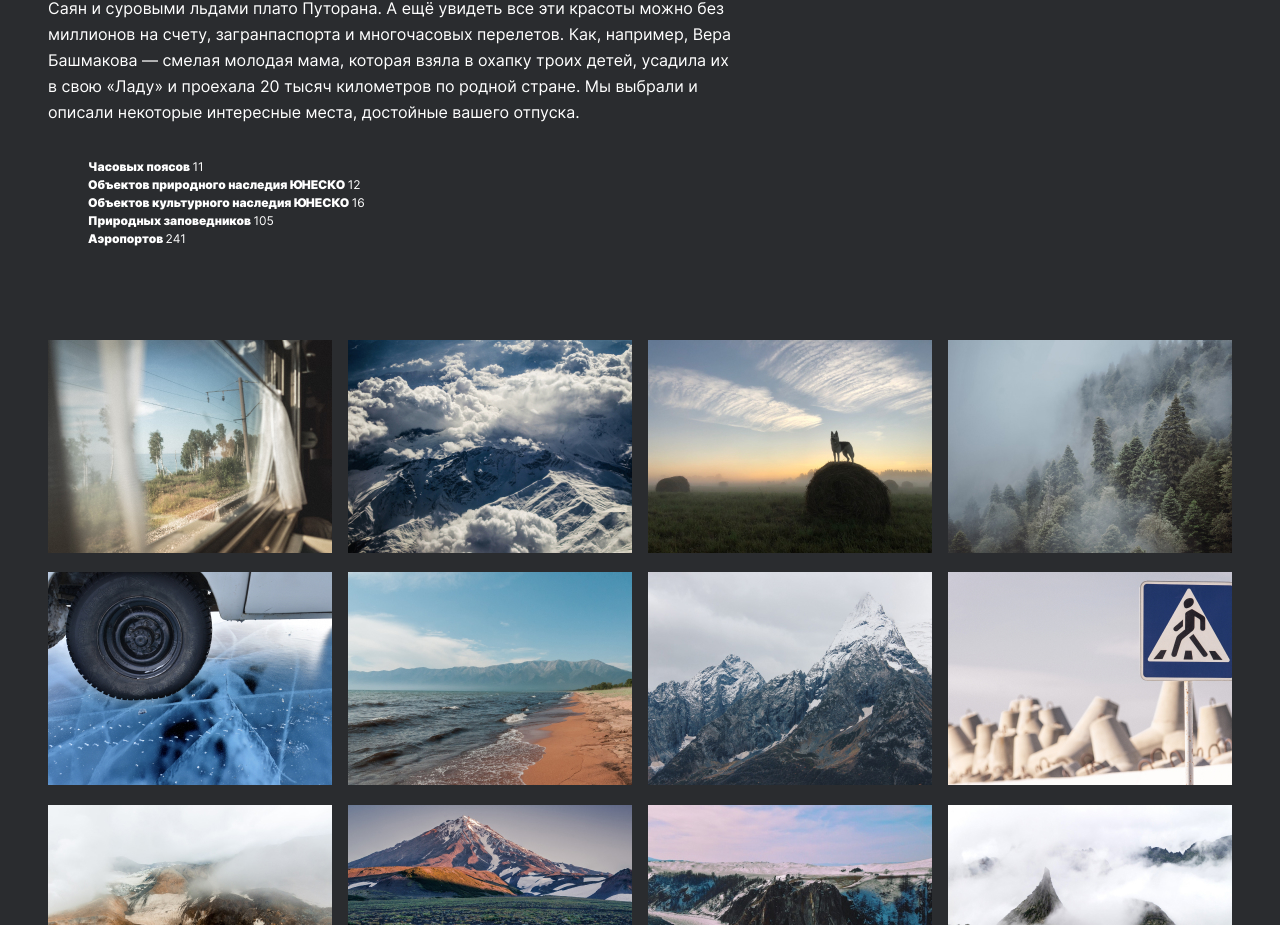
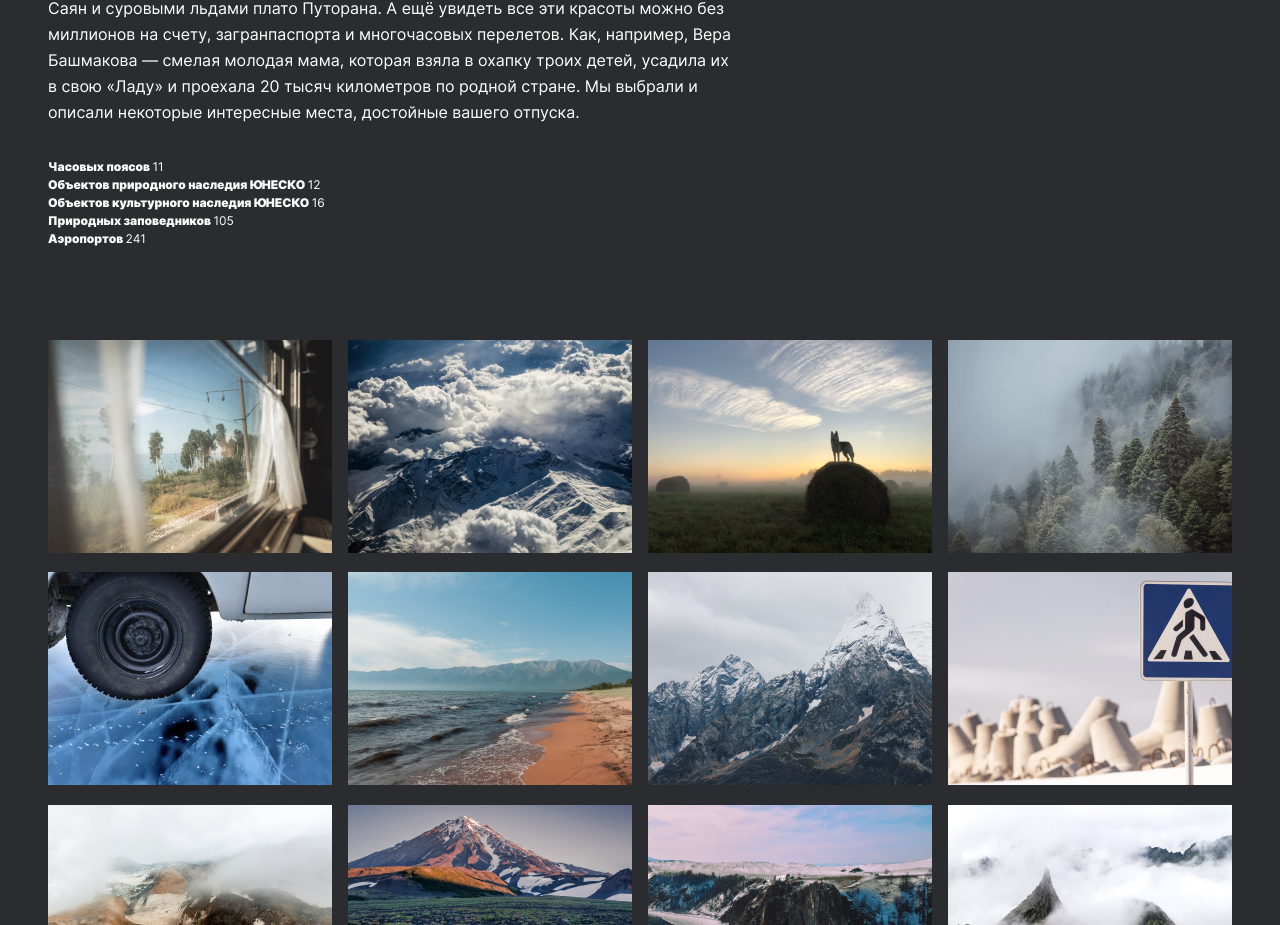
Before and after one commit to oleg-titov/russian-travel, a plain HTML site: page index.html in a window 1280 px wide. Shown: the part 1398-2323 px from the top of the page. Drawn offline with Linux system fonts and the light colour scheme.

Commit message:
Check. Loop 1. Issue C

```diff
--- a/blocks/intro/__list/_span/intro__list_span.css
+++ b/blocks/intro/__list-text/intro__list-text.css
@@ -1,3 +1,3 @@
-.intro__list_span {
+.intro__list-text {
     font-weight: 900;
 }
--- a/blocks/intro/__list/intro__list.css
+++ b/blocks/intro/__list/intro__list.css
@@ -1,6 +1,6 @@
 .intro__list {
     margin: 0;
-    padding-top: 33px;
+    padding: 33px 0 0;
     list-style: none;
     color: white;
     font-family: 'Inter', Arial, sans-serif;
--- a/index.html
+++ b/index.html
@@ -30,11 +30,11 @@
                     взяла в охапку троих детей, усадила их в свою «Ладу» и проехала 20 тысяч километров по родной стране. Мы выбрали и описали некоторые интересные места, достойные вашего отпуска.
                 </p>
                 <ul class="intro__list">
-                    <li><span class="intro__list_span">Часовых поясов </span>11</li>
-                    <li><span class="intro__list_span">Объектов природного наследия ЮНЕСКО </span>12</li>
-                    <li><span class="intro__list_span">Объектов культурного наследия ЮНЕСКО </span>16</li>
-                    <li><span class="intro__list_span">Природных заповедников </span>105</li>
-                    <li><span class="intro__list_span">Аэропортов </span>241</li>
+                    <li><span class="intro__list-text">Часовых поясов </span>11</li>
+                    <li><span class="intro__list-text">Объектов природного наследия ЮНЕСКО </span>12</li>
+                    <li><span class="intro__list-text">Объектов культурного наследия ЮНЕСКО </span>16</li>
+                    <li><span class="intro__list-text">Природных заповедников </span>105</li>
+                    <li><span class="intro__list-text">Аэропортов </span>241</li>
                 </ul>
             </section>
             <section class="photo-grid" aria-label="Галлерея фотографий">
--- a/pages/index.css
+++ b/pages/index.css
@@ -24,7 +24,7 @@
 @import url(../blocks/intro/__title/intro__title.css);
 @import url(../blocks/intro/__text/intro__text.css);
 @import url(../blocks/intro/__list/intro__list.css);
-@import url(../blocks/intro/__list/_span/intro__list_span.css);
+@import url(../blocks/intro/__list-text/intro__list-text.css);
 @import url(../blocks/photo-grid/photo-grid.css);
 @import url(../blocks/photo-grid/__list/photo-grid__list.css);
 @import url(../blocks/photo-grid/__item/photo-grid__item.css);
```
